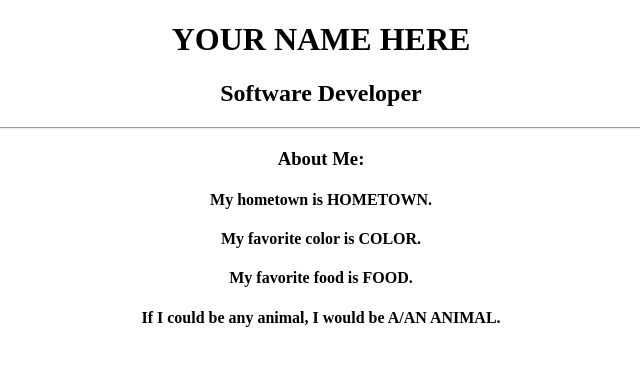
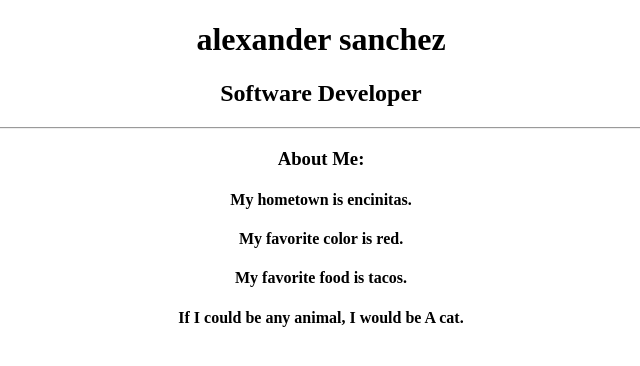
Before and after one commit to sanchito4160/profile-github, a plain HTML site: page index.html in a window 1280 px wide. Shown: the whole page, without its empty margins (319-959 px from the left). Drawn offline with Linux system fonts and the light colour scheme.

Commit message:
Update index.html

```diff
--- a/index.html
+++ b/index.html
@@ -7,14 +7,14 @@
 		  </head>
 		  <body>
 			<div align="center">
-				<h1>YOUR NAME HERE</h1>
+				<h1>alexander sanchez</h1>
 				<h2>Software Developer</h2>
 				<hr>
 				<h3>About Me:</h3>
-					<h4>My hometown is HOMETOWN.</h4>
-					<h4>My favorite color is COLOR.</h4>
-					<h4>My favorite food is FOOD.</h4>
-					<h4>If I could be any animal, I would be A/AN ANIMAL.</h4>
+					<h4>My hometown is encinitas.</h4>
+					<h4>My favorite color is red.</h4>
+					<h4>My favorite food is tacos.</h4>
+					<h4>If I could be any animal, I would be A cat.</h4>
 			</div>
 		  </body>
 		</html>
```
